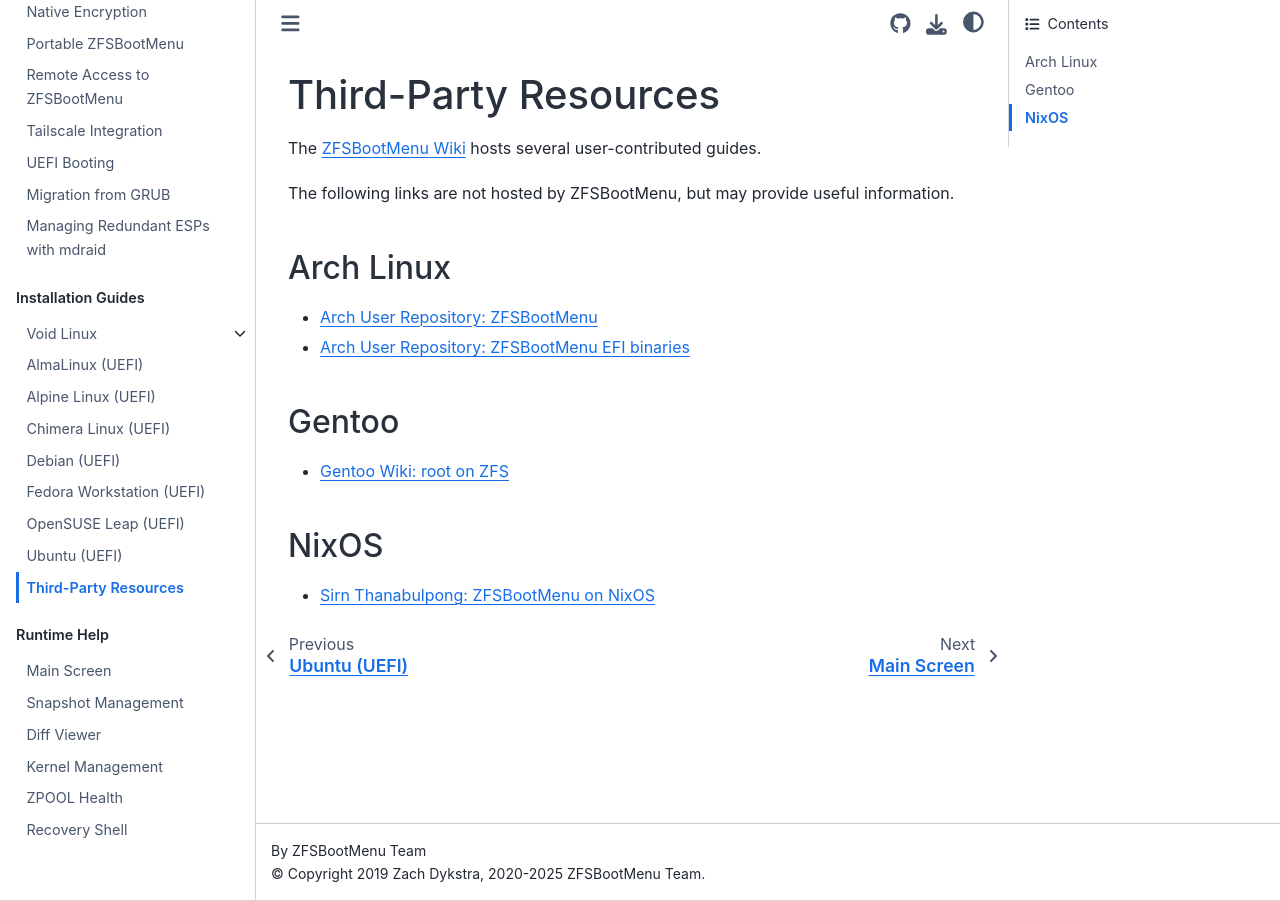
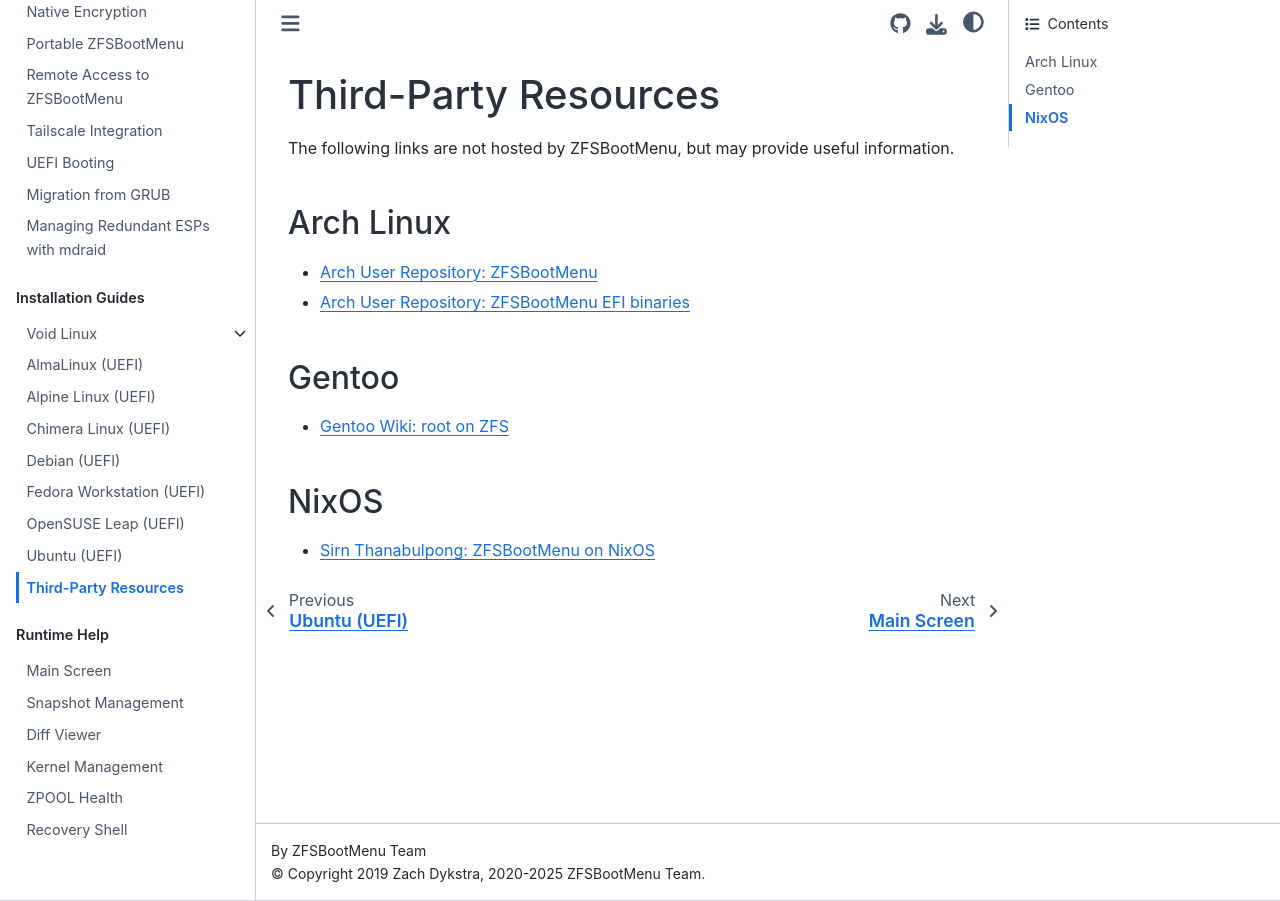
Before and after one commit to zbm-dev/zfsbootmenu, a Sphinx documentation site: the page built from docs/guides/third-party.rst, in a window 1280 px wide. Built offline with Sphinx 7.4.7 and the Sphinx Book theme 1.1.4, drawn with Linux system fonts in a browser that asks for light colours.

Commit message:
docs/guides/third-party: remove link to now-retired GitHub wiki

```diff
--- a/docs/guides/third-party.rst
+++ b/docs/guides/third-party.rst
@@ -1,7 +1,5 @@
 Third-Party Resources
 =====================
-
-The `ZFSBootMenu Wiki <https://github.com/zbm-dev/zfsbootmenu/wiki>`_ hosts several user-contributed guides.
 
 The following links are not hosted by ZFSBootMenu, but may provide useful information.
 
```
